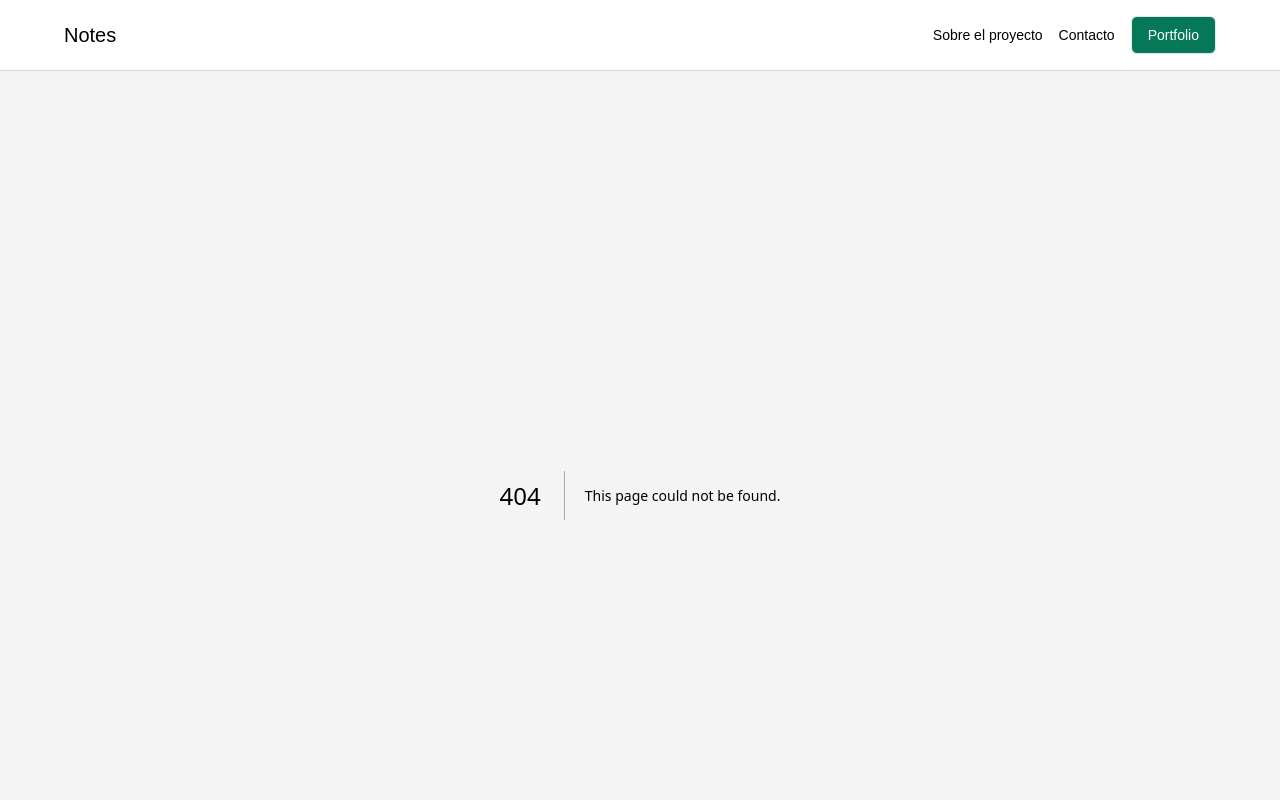
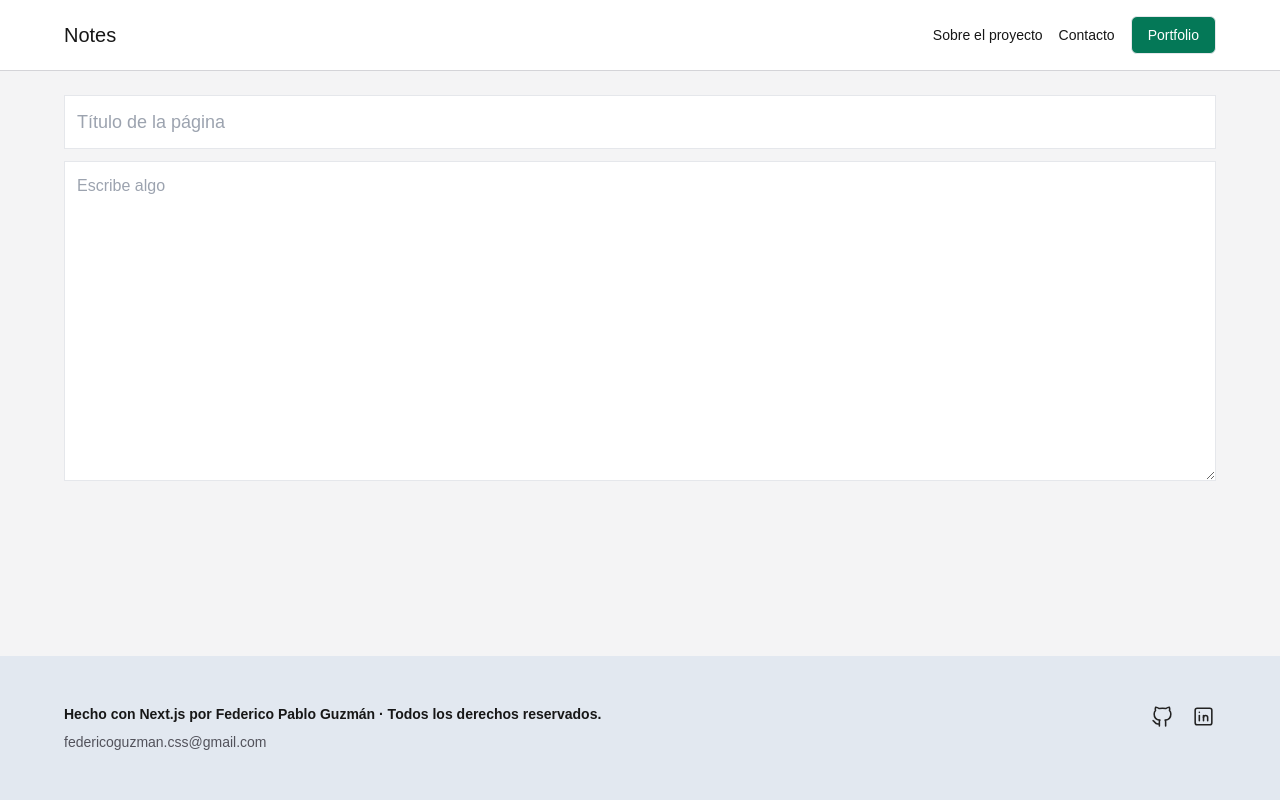
Before and after one commit to FedeCodeLab/Notes, a Next.js app: page /create in a window 1280 px wide. Before the commit this address had no page. Shown: the top 800 px of the page. Built offline with nearby package versions, Linux system fonts and the light colour scheme.

Commit message:
creando sección de creación de notas

```diff
--- /dev/null
+++ b/src/app/create/page.tsx
@@ -0,0 +1,17 @@
+export default function Create() {
+  return (
+    <section className="flex flex-col gap-3">
+      <input
+        type="text"
+        placeholder="Título de la página"
+        className="w-full p-3 border text-lg text-neutral-600"
+      />
+      <textarea
+        name=""
+        id=""
+        placeholder="Escribe algo"
+        className="w-full min-h-80 max-h-96 p-3 border"
+      ></textarea>
+    </section>
+  );
+}
--- a/src/app/page.tsx
+++ b/src/app/page.tsx
@@ -1,20 +1,21 @@
 import Cards from "@/components/Cards";
 import CreateIcon from "@/icons/CreateIcon";
+import Link from "next/link";
 
 export default function Home() {
   return (
     <main className="min-h-full">
       <div className="flex items-center justify-between mb-6">
         <h1 className="text-2xl">All my notes</h1>
-        <a
-          href="#"
+        <Link
+          href="/create"
           className="bg-emerald-700 hover:bg-emerald-800 flex items-center justify-center w-52 gap-2 text-white py-2 rounded-md"
         >
           <span>
             <CreateIcon color={"#fff"} width={20} height={20} />
           </span>
           Crea una nueva nota
-        </a>
+        </Link>
       </div>
       <Cards />
     </main>
```
